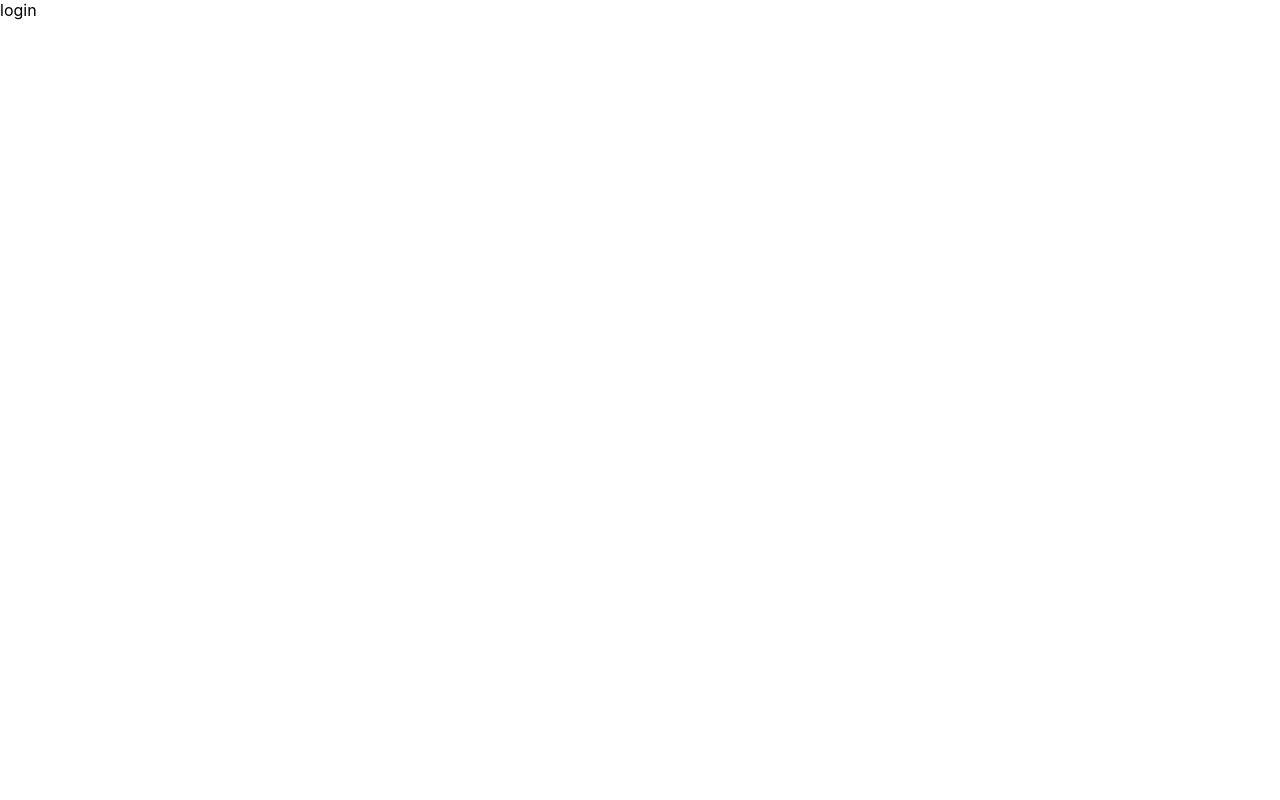
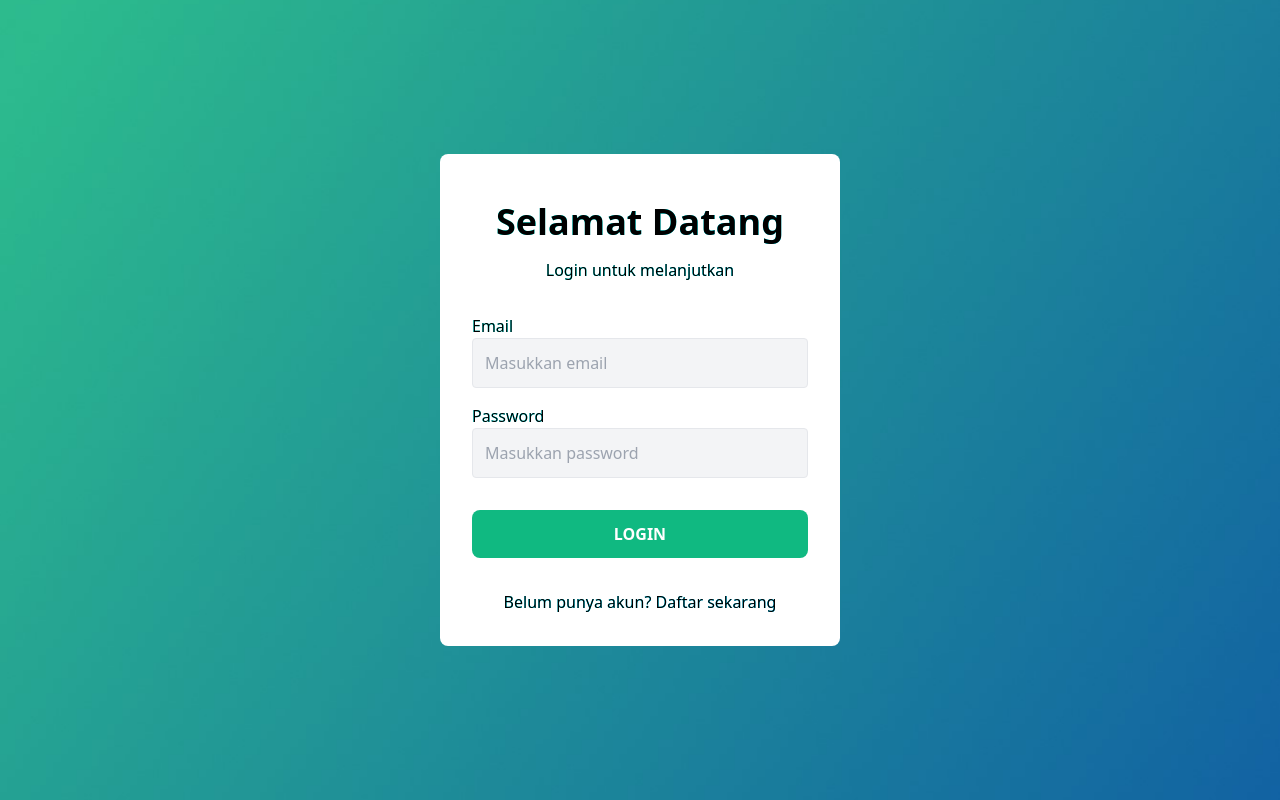
Before and after one commit to RyanKusnadi/Hatiku-Tugas-PAW-Frontend, a React (Create React App) app in the folder frontend/: page / in a window 1280 px wide. Built offline with nearby package versions, Linux system fonts and the light colour scheme; the HTML template or start-up script is replaced by a standard one.

Commit message:
add login

```diff
--- a/frontend/package.json
+++ b/frontend/package.json
@@ -34,5 +34,10 @@
       "last 1 firefox version",
       "last 1 safari version"
     ]
+  },
+  "devDependencies": {
+    "autoprefixer": "^10.4.13",
+    "postcss": "^8.4.19",
+    "tailwindcss": "^3.2.4"
   }
 }
--- /dev/null
+++ b/frontend/postcss.config.js
@@ -0,0 +1,6 @@
+module.exports = {
+  plugins: {
+    tailwindcss: {},
+    autoprefixer: {},
+  },
+}
--- a/frontend/src/App.js
+++ b/frontend/src/App.js
@@ -1,9 +1,10 @@
+import Login from './components/Login'
 
 function App() {
   return (
-    <div>
-      login
-    </div>
+
+      <Login/>
+
   );
 }
 
--- /dev/null
+++ b/frontend/src/components/Login.jsx
@@ -0,0 +1,29 @@
+import React from 'react'
+import loginImg from '../assets/Login.jpg'
+
+export default function Login() {
+  return (
+    <div className='relative w-full h-screen'>
+        <img className='absolute w-full h-full object-cover mix-blend-overlay' src={loginImg} alt="/" />
+
+
+    <div className='flex justify-center items-center h-full'>
+        <form className='max-w-[400px] w-full mx-auto rounded-lg bg-white p-8'>
+            <h2 className='text-4xl font-bold text-center py-4'>Selamat Datang</h2>
+            <h3 className='text-center pb-8'>Login untuk melanjutkan</h3>
+
+            <div className='flex flex-col mb-4'>
+                <label>Email</label>
+                <input className='placeholder:text-gray-400 border relative rounded bg-gray-100 p-3' placeholder='Masukkan email' type="text" />
+            </div>
+            <div className='flex flex-col '>
+                <label>Password</label>
+                <input className='placeholder:text-gray-400 border relative rounded bg-gray-100 p-3' placeholder='Masukkan password' type="password" />
+            </div>
+            <button className='font-semibold w-full py-3 mt-8 bg-emerald-500 hover:bg-emerald-400 relative rounded-lg text-white'>LOGIN</button>
+            <p className='text-center mt-8'>Belum punya akun? Daftar sekarang</p>
+        </form>
+    </div>
+    </div>
+  )
+}
--- a/frontend/src/index.css
+++ b/frontend/src/index.css
@@ -1,13 +1,3 @@
-body {
-  margin: 0;
-  font-family: -apple-system, BlinkMacSystemFont, 'Segoe UI', 'Roboto', 'Oxygen',
-    'Ubuntu', 'Cantarell', 'Fira Sans', 'Droid Sans', 'Helvetica Neue',
-    sans-serif;
-  -webkit-font-smoothing: antialiased;
-  -moz-osx-font-smoothing: grayscale;
-}
-
-code {
-  font-family: source-code-pro, Menlo, Monaco, Consolas, 'Courier New',
-    monospace;
-}
+@tailwind base;
+@tailwind components;
+@tailwind utilities;
--- /dev/null
+++ b/frontend/tailwind.config.js
@@ -0,0 +1,8 @@
+/** @type {import('tailwindcss').Config} */
+module.exports = {
+  content: ["./src/**/*.{js,jsx,ts,tsx}",],
+  theme: {
+    extend: {},
+  },
+  plugins: [],
+}
```
Also changed, not shown: frontend/src/assets/Login.jpg (added), 1 other file (tests, documents, lock files or other folders).
